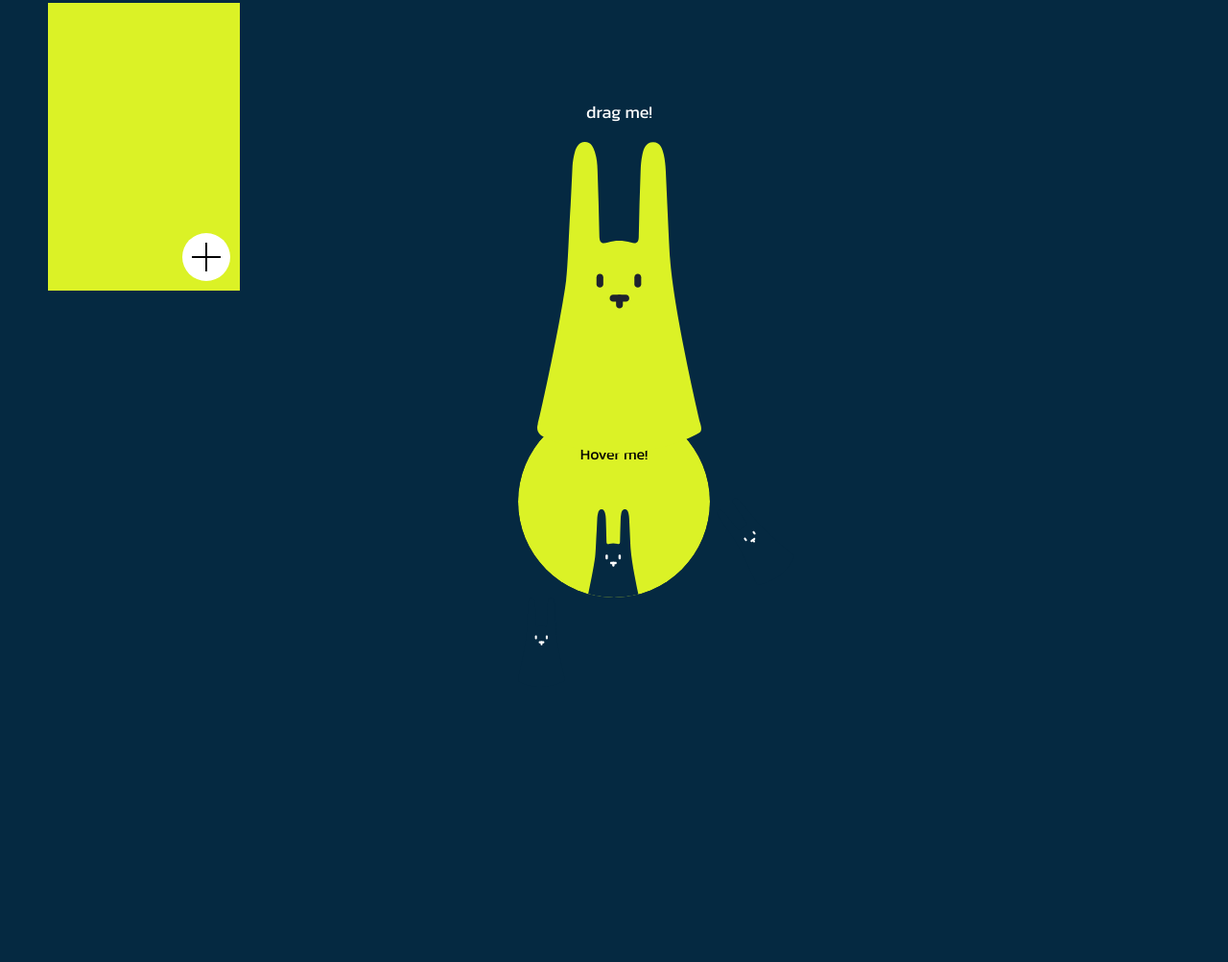
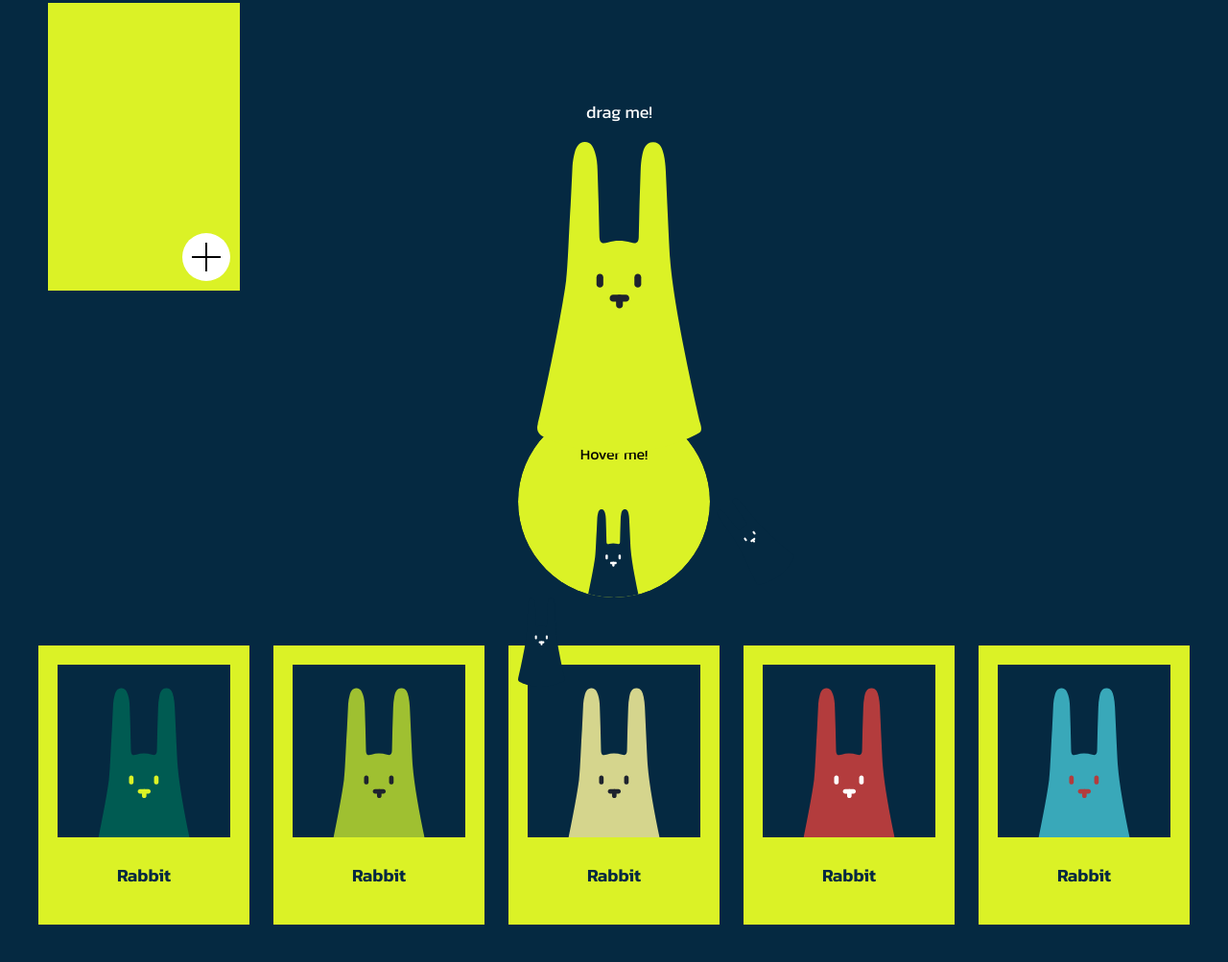
Before and after one commit to connars/users-tests, a plain HTML site: page index.html in a window 1280 px wide. Shown: the part 127-1130 px from the top of the page at 96% size. Drawn offline with nearby package versions, Linux system fonts and the light colour scheme.

Commit message:
added section two

```diff
--- a/css/main.css
+++ b/css/main.css
@@ -6,6 +6,15 @@ body {
     height: 300vh;
     font-family: 'Kanit', sans-serif;
     user-select: none;
+}
+
+.main__button-wrapper {
+    transition: 0.4s;
+}
+
+.button-scroll {
+    transition: 0.5s;
+    transform: translateY(160px);
 }
 
 .main__button-wrapper {
@@ -200,6 +209,11 @@ body {
     transform: scale(1.20);
 }
 
+
+#hero {
+    height: 100vh;
+}
+
 .cards__wrapper {
 
     display: flex;
@@ -307,3 +321,37 @@ body {
     position: absolute;
 
 }
+/*
+SECTION NUM 2 */
+
+#num-two{
+    height: 100vh;
+
+}
+
+.products__wrapper {
+    max-width: 1200px;
+    margin: 0 auto;
+}
+
+.products__cards {
+    display: flex;
+    justify-content: space-between;
+}
+
+.products__cards-item {
+    background-color: #DBF226;
+    width: 180px;
+    height: auto;
+    padding: 20px;
+}
+
+.products__cards-item h3{
+    color: #052941;
+    text-align: center;
+}
+
+.products__cards-item img{
+    width: 100%;
+    height: inherit;
+}
--- a/index.html
+++ b/index.html
@@ -11,6 +11,13 @@
     <link rel="preconnect" href="https://fonts.googleapis.com">
     <link rel="preconnect" href="https://fonts.gstatic.com" crossorigin>
     <link href="https://fonts.googleapis.com/css2?family=Kanit:wght@400;600&display=swap" rel="stylesheet">
+
+    <link rel="shortcut icon" href="favicon.png" type="image/png">
+    <link rel="stylesheet" href="css/animate.css">
+    <link
+        rel="stylesheet"
+        href="https://cdnjs.cloudflare.com/ajax/libs/animate.css/4.1.1/animate.min.css"
+    />
 </head>
 <body>
 
@@ -58,7 +65,7 @@
 
 </header>
 
-<section>
+<section id="hero">
     <div class="cards__wrapper">
         <div class="card">
             <div class="card__icon">
@@ -80,9 +87,43 @@
     </div>
 </section>
 
+<section id="num-two">
+    <div class="products__wrapper">
+        <div class="products">
+            <div class="products__cards">
+                <div class="products__cards-item animate__animated animate__bounce">
+                    <img src="./assets/1.svg" alt="">
+                    <h3>Rabbit</h3>
+                </div>
+                <div class="products__cards-item">
+                    <img src="./assets/2.svg" alt="">
+                    <h3>Rabbit</h3>
+                </div>
+                <div class="products__cards-item">
+                    <img src="./assets/3.svg" alt="">
+                    <h3>Rabbit</h3>
+                </div>
+                <div class="products__cards-item">
+                    <img src="./assets/4.svg" alt="">
+                    <h3>Rabbit</h3>
+                </div>
+                <div class="products__cards-item">
+                    <img src="./assets/5.svg" alt="">
+                    <h3>Rabbit</h3>
+                </div>
+            </div>
+        </div>
+    </div>
+</section>
+
+
+<script src="https://cdnjs.cloudflare.com/ajax/libs/wow/1.1.2/wow.min.js" integrity="sha512-Eak/29OTpb36LLo2r47IpVzPBLXnAMPAVypbSZiZ4Qkf8p/7S/XRG5xp7OKWPPYfJT6metI+IORkR5G8F900+g==" crossorigin="anonymous" referrerpolicy="no-referrer"></script>
 <script type="text/javascript" src="https://cdnjs.cloudflare.com/ajax/libs/gsap/2.1.3/TweenMax.min.js"></script>
-  <script src="https://code.jquery.com/jquery-2.2.4.min.js" integrity="sha256-BbhdlvQf/xTY9gja0Dq3HiwQF8LaCRTXxZKRutelT44=" crossorigin="anonymous"></script>
-  <script src="./js/index.js"></script>
-  <script src="./js/grag-elements.js"></script>
+<script src="https://code.jquery.com/jquery-2.2.4.min.js" integrity="sha256-BbhdlvQf/xTY9gja0Dq3HiwQF8LaCRTXxZKRutelT44=" crossorigin="anonymous"></script>
+<script src="./js/index.js"></script>
+<script src="./js/grag-elements.js"></script>
+<script>
+    new WOW().init();
+    </script>
 </body>
 </html>
--- a/js/index.js
+++ b/js/index.js
@@ -1,13 +1,16 @@
 const header = $('header');
 const headerWidth = $('.header__wrapper');
+const btnTop = $('.main__button-wrapper');
 
 $(window).on('scroll', function () {
     if ($(window).scrollTop() > 0) {
         header.addClass('scrolled');
         headerWidth.addClass('resize-header')
+        btnTop.addClass('button-scroll')
     } else {
         header.removeClass('scrolled');
         headerWidth.removeClass('resize-header')
+        btnTop.removeClass('button-scroll')
     }
 });
 
```
Also changed, not shown: assets/1.svg (added), assets/2.svg (added), assets/3.svg (added), assets/4.svg (added), assets/5.svg (added), favicon.png (added).
